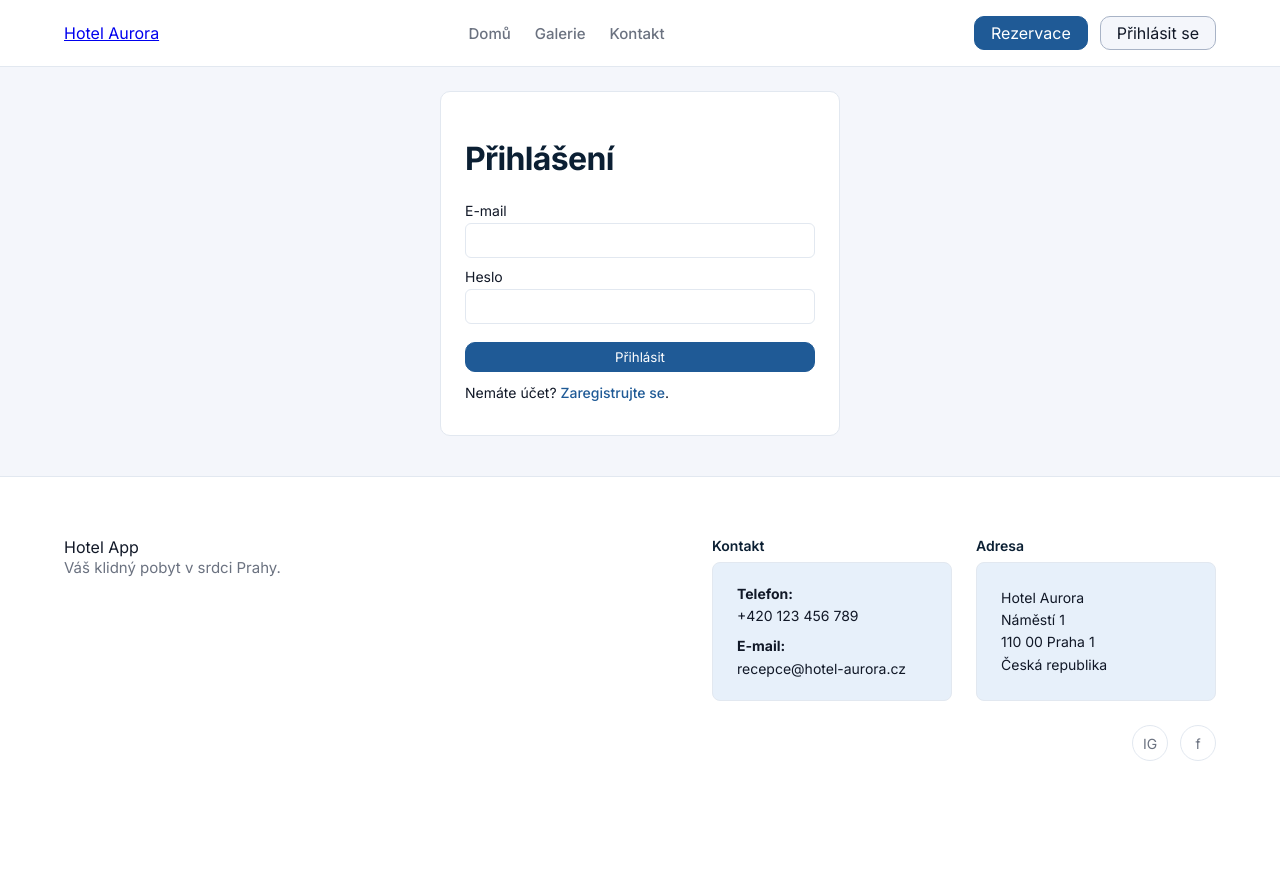
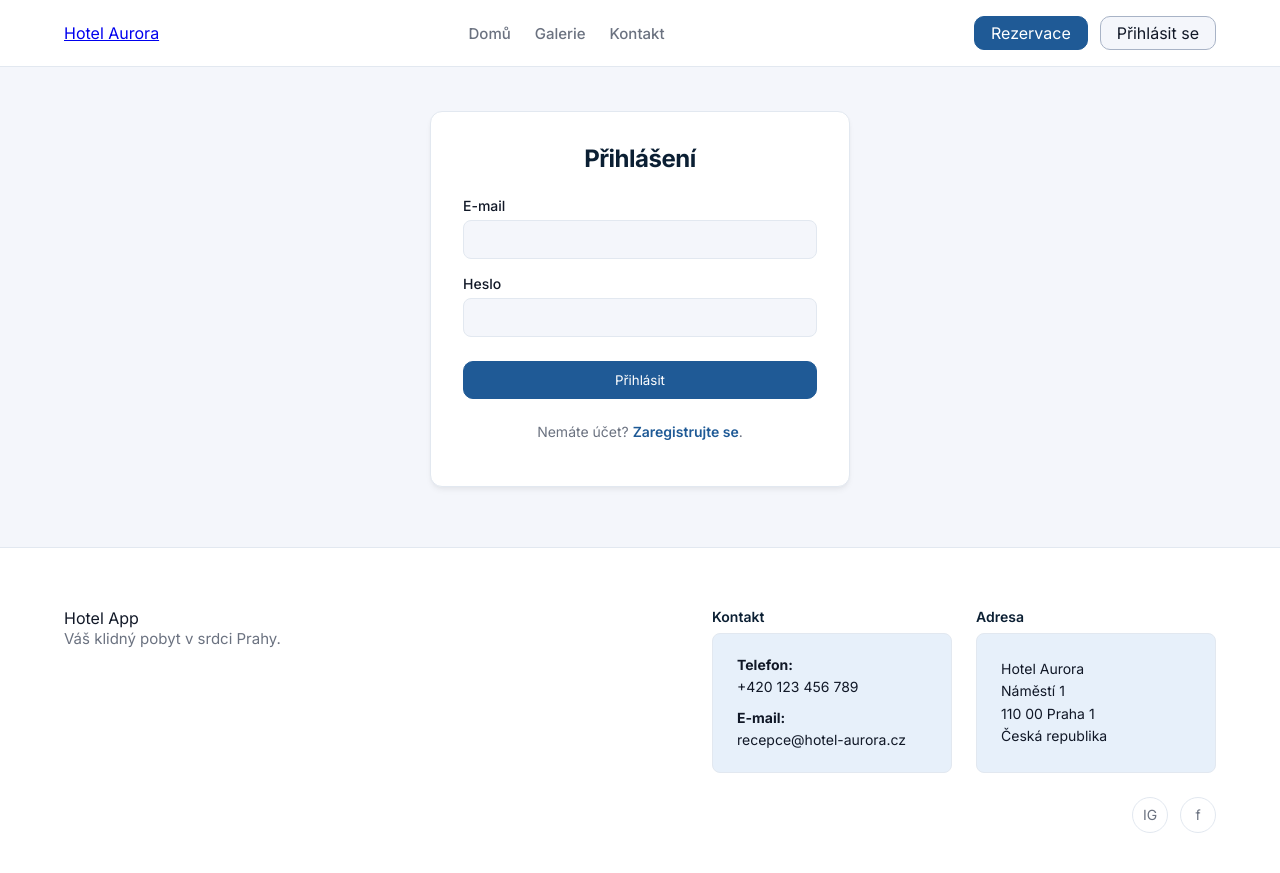
Before and after one commit to MarieHoravova/web-application-project, a FastAPI app: page /auth/login in a window 1280 px wide. Before the commit the page ends 761 px from the top, so only its background shows below. Run offline with FastAPI, Linux system fonts and the light colour scheme; some web fonts are replaced.

Commit message:
Update layout of Auth

```diff
--- a/static/styles.css
+++ b/static/styles.css
@@ -1,4 +1,4 @@
-html, body {
+html {
     height: 100%;
 }
 
@@ -40,6 +40,7 @@ body {
     margin: 0;
     background: var(--color-bg-main);
     color: var(--color-text-main);
+    min-height: 100vh;
 }
 h1 {
     font-size: 32px;
@@ -305,6 +306,7 @@ h1 {
 /*HOME PAGE*/
 .page-main {
     padding: 24px 24px 40px;
+    flex: 1;
 }
 .home-container {
     max-width: 1200px;
@@ -792,189 +794,102 @@ html {
     box-shadow: 0 0 0 3px var(--color-primary-100); /* Focus ring efekt */
 }
 
+/* --- AUTH STRÁNKY (Login / Register) --- */
+.auth-section {
+    /* Vycentrování formuláře vertikálně i horizontálně */
+    flex: 1; /* Roztáhne se v rámci main */
+    display: flex;
+    align-items: center; /* Vertikálně střed */
+    justify-content: center; /* Horizontálně střed */
+    padding: 20px 0;
+}
+.auth-container {
+    width: 100%;
+    max-width: 420px; /* Úzký sloupec pro přihlášení */
+}
+/* Karta přihlášení - stejný styl jako Home Card */
+.auth-card {
+    background: var(--color-bg-card);
+    border: 1px solid var(--color-border-subtle);
+    border-radius: 12px;
+    padding: 32px; /* Větší padding uvnitř */
 
-
-
-/* Kontaktní formulář, auth formulář */
+    /* Stín pro hloubku */
+    box-shadow: 0 4px 6px -1px rgba(0, 0, 0, 0.05),
+                0 2px 4px -1px rgba(0, 0, 0, 0.03);
+}
+.auth-card h1 {
+    margin-top: 0;
+    text-align: center; /* Nadpis na střed */
+    font-size: 24px;
+}
 .auth-form {
     display: flex;
     flex-direction: column;
-    gap: 10px;
+    gap: 16px;
+    margin-top: 24px;
 }
-
 .auth-form label {
     display: flex;
     flex-direction: column;
     font-size: 14px;
+    font-weight: 500;
     color: var(--color-text-main);
-    gap: 4px;
+    gap: 6px;
 }
-
-.auth-form input,
-.auth-form textarea {
-    padding: 8px 10px;
-    border-radius: 6px;
+.auth-form input {
+    padding: 10px 12px;
+    border-radius: 8px;
     border: 1px solid var(--color-border-subtle);
     font-family: inherit;
     font-size: 14px;
+    background: var(--color-bg-main);
+    transition: all 0.2s;
 }
-
-.auth-form input:focus,
-.auth-form textarea:focus {
-    outline: none; /* vypnu default */
-    border-color: var(--color-primary-500); /* dám vlastní zvýraznění */
-}
-
-/* NICE TO HAVE */
-
-/*@media (max-width: 900px) {*/
-/*    .gallery-page {*/
-/*        padding: 16px;*/
-/*    }*/
-
-/*    .gallery-grid {*/
-/*        grid-template-columns: repeat(2, minmax(0, 1fr));*/
-/*    }*/
-/*}*/
-
-/*@media (max-width: 600px) {*/
-/*    .gallery-grid {*/
-/*        grid-template-columns: 1fr;*/
-/*    }*/
-/*}*/
-
-
-
-
-/*NICE TO HAVE*/
-/*!* jednoduchá responsivita homepage *!*/
-/*@media (max-width: 900px) {*/
-/*    .home-hero {*/
-/*        flex-direction: column;*/
-/*        align-items: flex-start;*/
-/*    }*/
-
-/*    .home-row {*/
-/*        flex-direction: column;*/
-/*    }*/
-
-/*    .home-quick-info,*/
-/*    .home-basic-info,*/
-/*    .home-amenities,*/
-/*    .home-gallery,*/
-/*    .home-map,*/
-/*    .home-contact {*/
-/*        flex: 1 1 auto;*/
-/*    }*/
-
-/*    .page-main {*/
-/*        padding: 16px;*/
-/*    }*/
-/*}*/
-
-
-/*!* NICE TO HAVE *!*/
-/*@media (max-width: 768px) {*/
-/*    .footer-inner {*/
-/*        flex-direction: column;*/
-/*        align-items: flex-start;*/
-/*    }*/
-
-/*    .footer-right {*/
-/*        align-items: flex-start;*/
-/*        width: 100%;*/
-/*    }*/
-
-/*    .footer-columns {*/
-/*        flex-direction: column;*/
-/*        width: 100%;*/
-/*    }*/
-
-/*    .footer-card {*/
-/*        width: 100%;*/
-/*    }*/
-/*}*/
-
-/*Celý "řádek"*/
-.auth-container {
-    max-width: 400px;
-    margin: 0 auto;
-}
-
-.auth-card {
-    background: var(--color-bg-card);
-    border: 1px solid var(--color-border-subtle);
-    border-radius: 10px;
-    padding: 20px 24px;
-}
-
-
-.auth-error {
-    display: block;
-    max-width: 230px;
-    margin: 0 auto 12px auto; /* auto zajistí centrování na střed*/
-    padding: 8px 10px;
-    border-radius: 8px;
-    background: var(--color-error);
-    color: var(--color-primary-white);
-    font-size: 14px;
-    text-align: center;
-}
-
-.auth-form {
-    display: flex;
-    flex-direction: column;
-    gap: 10px;
+.auth-form input:focus {
+    outline: none;
+    border-color: var(--color-primary-500);
+    background: var(--color-primary-white);
+    box-shadow: 0 0 0 3px var(--color-primary-100);
 }
 
 .auth-submit {
     margin-top: 8px;
+    width: 100%;     /* Tlačítko přes celou šířku */
+    padding: 10px;   /* Trochu vyšší */
+    justify-content: center;
+    display: flex;
 }
-
+/* Odkaz na registraci/přihlášení dole */
 .auth-register {
-    margin-top: 12px;
+    margin-top: 24px;
     font-size: 14px;
+    text-align: center;
+    color: var(--color-text-muted);
 }
 
 .auth-register a {
     color: var(--color-primary-500);
     text-decoration: none;
-    font-weight: 500;
+    font-weight: 600;
 }
 
 .auth-register a:hover {
-    color: var(--color-primary-700);
     text-decoration: underline;
 }
 
-/* volitelně – box pro debug JWT */
-.auth-token-card {
-    margin-top: 24px;
-    padding: 16px 20px;
-    background: var(--color-bg-card);
-    border-radius: 10px;
-    border: 1px solid var(--color-border-subtle);
+/* Chybová hláška */
+.auth-error {
+    background: #FEF2F2; /* Světle červená */
+    color: var(--color-error);
+    border: 1px solid #FECACA;
+    padding: 10px;
+    border-radius: 8px;
     font-size: 14px;
+    text-align: center;
+    margin-bottom: 16px;
 }
 
-.auth-token-title {
-    margin: 0 0 8px 0;
-    font-size: 16px;
-    font-weight: 600;
-}
-
-.auth-token-pre {
-    background: var(--color-bg-main);
-    padding: 8px;
-    border-radius: 6px;
-    overflow-x: auto;
-}
-
-.auth-token-note {
-    margin-top: 8px;
-    color: var(--color-text-muted);
-    font-size: 13px;
-}
 
 /* PROFILE */
 
--- a/templates/auth/auth_login.html
+++ b/templates/auth/auth_login.html
@@ -30,14 +30,14 @@
       </p>
     </div>
 
-    {% if token %}
-      <div class="auth-token-card">
-        <h2 class="auth-token-title">JWT token</h2>
-        <pre class="auth-token-pre">{{ token }}</pre>
-        <!-- MARK: -->
-        <p class="auth-token-note">(zatím ho jen zobrazujeme – později ho můžeš ukládat do cookie nebo používat na API požadavky)</p>
-      </div>
-    {% endif %}
+<!--    {% if token %}-->
+<!--      <div class="auth-token-card">-->
+<!--        <h2 class="auth-token-title">JWT token</h2>-->
+<!--        <pre class="auth-token-pre">{{ token }}</pre>-->
+<!--        &lt;!&ndash; MARK: &ndash;&gt;-->
+<!--        <p class="auth-token-note">(zatím ho jen zobrazujeme – později ho můžeš ukládat do cookie nebo používat na API požadavky)</p>-->
+<!--      </div>-->
+<!--    {% endif %}-->
 
   </div>
 </section>
```
